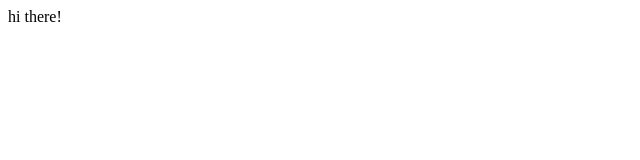
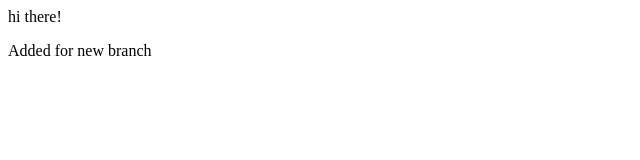
Before and after one commit to WarriorSidd/DevOps-Lab, a plain HTML site: page index.html in a window 1280 px wide. Shown: the whole page, without its empty margins (0-640 px from the left). Drawn offline with Linux system fonts and the light colour scheme.

Commit message:
Changes to new branch

```diff
--- a/index.html
+++ b/index.html
@@ -1 +1,2 @@
 <p>hi there!</p>
+<p>Added for new branch</p>
```
